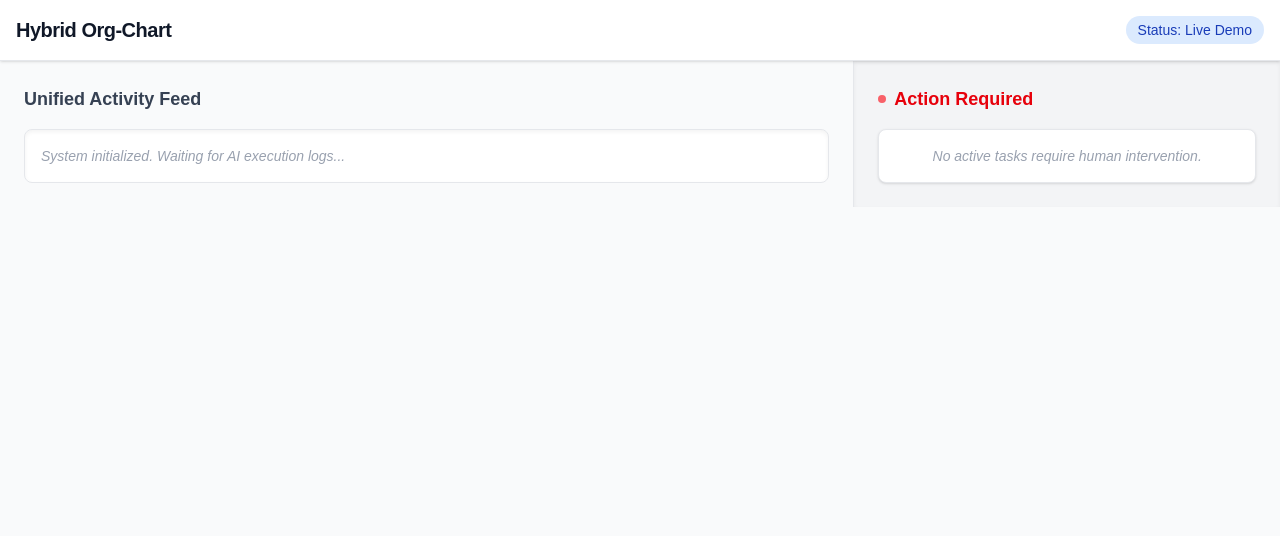
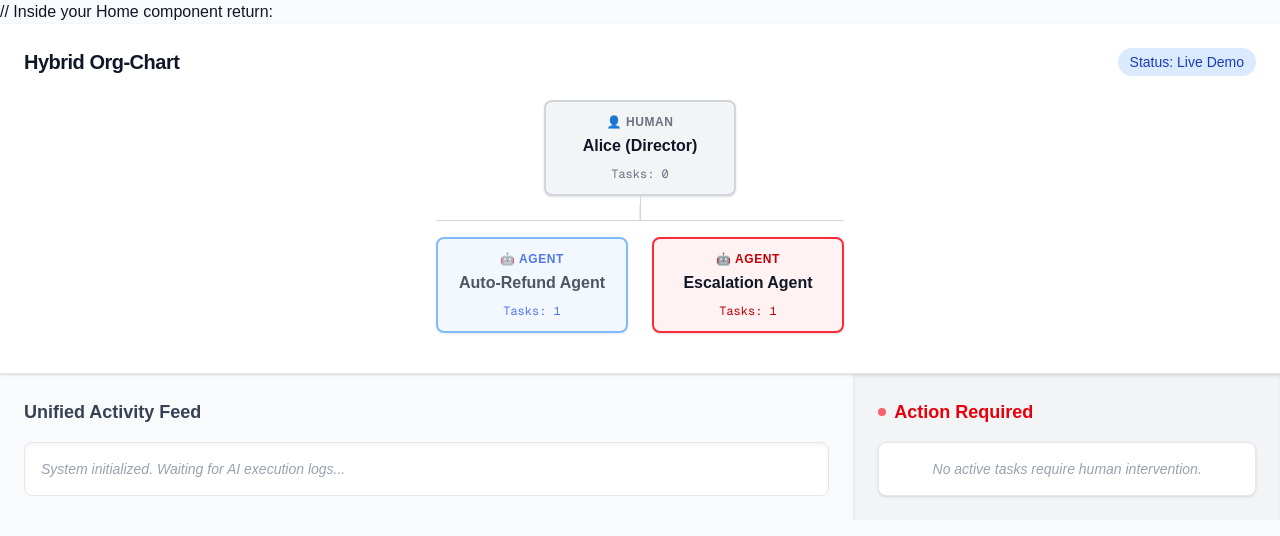
Before and after one commit to aidenjlee4321/CalHacks2026, a Next.js app: page / in a window 1280 px wide. Shown: the top 536 px of the page. Built offline with nearby package versions, Linux system fonts and the light colour scheme.

Commit message:
added some nodde structure, changed localhost page

```diff
--- a/app/page.tsx
+++ b/app/page.tsx
@@ -1,11 +1,21 @@
+import TopologyMap from '../components/TopologyMap';
+import { initialOrgData } from '../lib/store';
 export default function Home() {
   return (
     <div className="min-h-screen flex flex-col bg-gray-50 text-gray-900">
       {/* Header */}
-      <header className="w-full bg-white border-b border-gray-200 p-4 shadow-sm flex justify-between items-center z-10">
-        <h1 className="font-bold text-xl tracking-tight">Hybrid Org-Chart</h1>
-        <div className="text-sm font-medium bg-blue-100 text-blue-800 px-3 py-1 rounded-full">
-          Status: Live Demo
+      // Inside your Home component return:
+      <header className="w-full bg-white border-b border-gray-200 p-6 shadow-sm z-10 flex flex-col items-center">
+        <div className="w-full flex justify-between items-center mb-6">
+          <h1 className="font-bold text-xl tracking-tight">Hybrid Org-Chart</h1>
+          <div className="text-sm font-medium bg-blue-100 text-blue-800 px-3 py-1 rounded-full">
+            Status: Live Demo
+          </div>
+        </div>
+
+        {/* The Org Chart Visualization */}
+        <div className="w-full overflow-x-auto pb-4">
+          <TopologyMap nodes={initialOrgData} rootId="node-1" />
         </div>
       </header>
 
--- a/components/TopologyMap.tsx
+++ b/components/TopologyMap.tsx
@@ -0,0 +1,52 @@
+import { OrgNode } from '../lib/store';
+
+interface Props {
+    nodes: Record<string, OrgNode>;
+    rootId: string;
+}
+
+export default function TopologyMap({ nodes, rootId }: Props) {
+    const node = nodes[rootId];
+    if (!node) return null;
+
+    const isAgent = node.type === 'AGENT';
+
+    // Dynamic styling based on status
+    const statusColors = {
+        IDLE: 'bg-gray-100 text-gray-500 border-gray-300',
+        WORKING: 'bg-blue-50 text-blue-700 border-blue-400 animate-pulse',
+        BLOCKED_BY_HUMAN: 'bg-red-50 text-red-700 border-red-500',
+    };
+
+    return (
+        <div className="flex flex-col items-center">
+            {/* The Node Card */}
+            <div className={`w-48 p-3 border-2 rounded-lg text-center shadow-sm ${statusColors[node.status]}`}>
+                <div className="text-xs font-bold uppercase tracking-wider mb-1">
+                    {isAgent ? '🤖 Agent' : '👤 Human'}
+                </div>
+                <div className="font-semibold text-gray-900 truncate">{node.name}</div>
+                <div className="text-xs mt-2 font-mono">
+                    Tasks: {node.tasks.length}
+                </div>
+            </div>
+
+            {/* Render Subordinates Recursively */}
+            {node.subordinates.length > 0 && (
+                <>
+                    <div className="w-px h-6 bg-gray-300"></div>
+                    <div className="flex space-x-6 border-t border-gray-300 pt-4 relative">
+                        {/* Invisible line to cover the top borders nicely */}
+                        <div className="absolute top-0 left-1/2 w-px h-4 bg-gray-300 -translate-x-1/2 -translate-y-full"></div>
+
+                        {node.subordinates.map(subId => (
+                            <div key={subId} className="relative">
+                                <TopologyMap nodes={nodes} rootId={subId} />
+                            </div>
+                        ))}
+                    </div>
+                </>
+            )}
+        </div>
+    );
+}
--- a/lib/store.ts
+++ b/lib/store.ts
@@ -0,0 +1,49 @@
+export type NodeType = 'AGENT' | 'HUMAN';
+export type NodeStatus = 'IDLE' | 'WORKING' | 'BLOCKED_BY_HUMAN';
+
+export interface Task {
+    id: string;
+    description: string;
+    status: 'PENDING' | 'IN_PROGRESS' | 'COMPLETED';
+}
+
+export interface OrgNode {
+    id: string;
+    name: string;
+    type: NodeType;
+    status: NodeStatus;
+    tasks: Task[];
+    reportsTo: string[];        // Connection UP (Now an Array)
+    subordinates: string[];     // Connections DOWN
+}
+
+// Mock Database for the Hackathon Demo
+export const initialOrgData: Record<string, OrgNode> = {
+    'node-1': {
+        id: 'node-1',
+        name: 'Alice (Director)',
+        type: 'HUMAN',
+        status: 'IDLE',
+        tasks: [],
+        reportsTo: [],
+        subordinates: ['node-2', 'node-3'],
+    },
+    'node-2': {
+        id: 'node-2',
+        name: 'Auto-Refund Agent',
+        type: 'AGENT',
+        status: 'WORKING',
+        tasks: [{ id: 't1', description: 'Process $50 refund', status: 'IN_PROGRESS' }],
+        reportsTo: ['node-1'],
+        subordinates: [],
+    },
+    'node-3': {
+        id: 'node-3',
+        name: 'Escalation Agent',
+        type: 'AGENT',
+        status: 'BLOCKED_BY_HUMAN',
+        tasks: [{ id: 't2', description: 'Review $5,000 refund limit', status: 'PENDING' }],
+        reportsTo: ['node-1'],
+        subordinates: [],
+    }
+};
```
